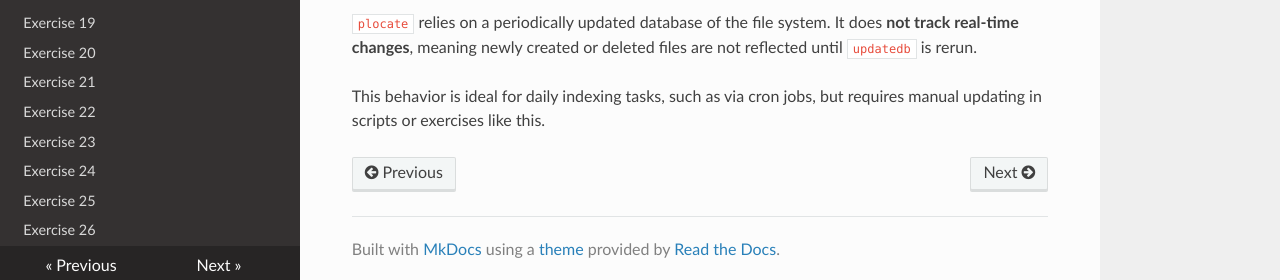
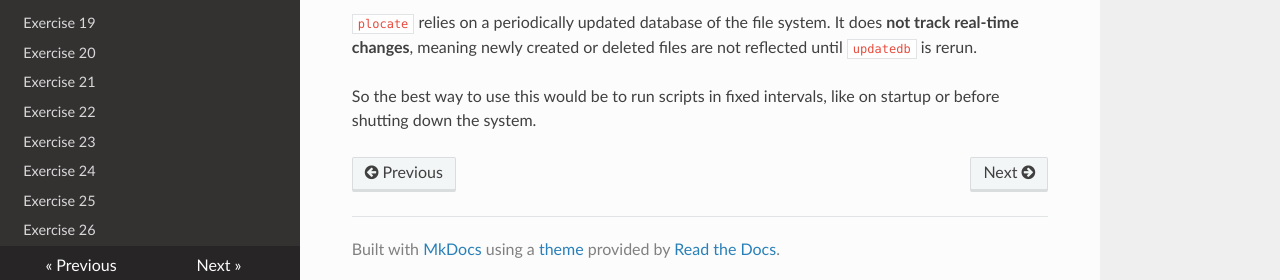
Before and after one commit to DWalz/sdi-25, an MkDocs documentation site: the page built from docs/exercise09.md, in a window 1280 px wide and 900 px high, scrolled down 1043 px. Shown: the part 614-894 px from the top of the window. Built offline with MkDocs 1.6.1, drawn with Linux system fonts in a browser that asks for light colours; nearby versions of some CDN libraries.

Commit message:
Update exercise09.md

```diff
--- a/docs/exercise09.md
+++ b/docs/exercise09.md
@@ -68,4 +68,4 @@ sudo updatedb
 `plocate` relies on a periodically updated database of the file system.
 It does **not track real-time changes**, meaning newly created or deleted files are not reflected until `updatedb` is rerun.
 
-This behavior is ideal for daily indexing tasks, such as via cron jobs, but requires manual updating in scripts or exercises like this.
+So the best way to use this would be to run scripts in fixed intervals, like on startup or before shutting down the system.
```
